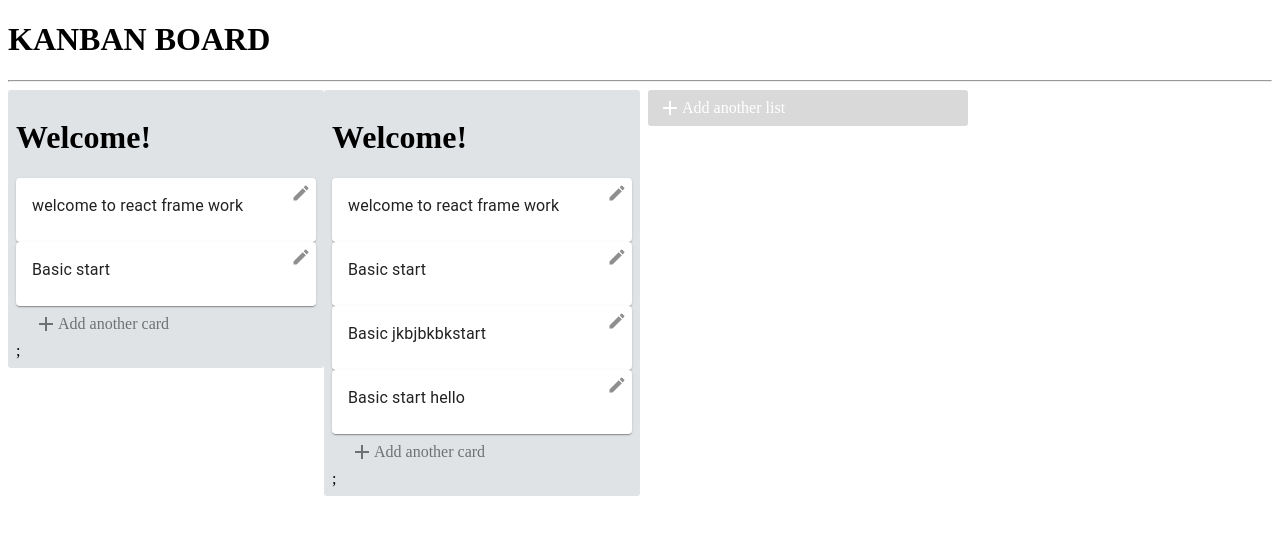
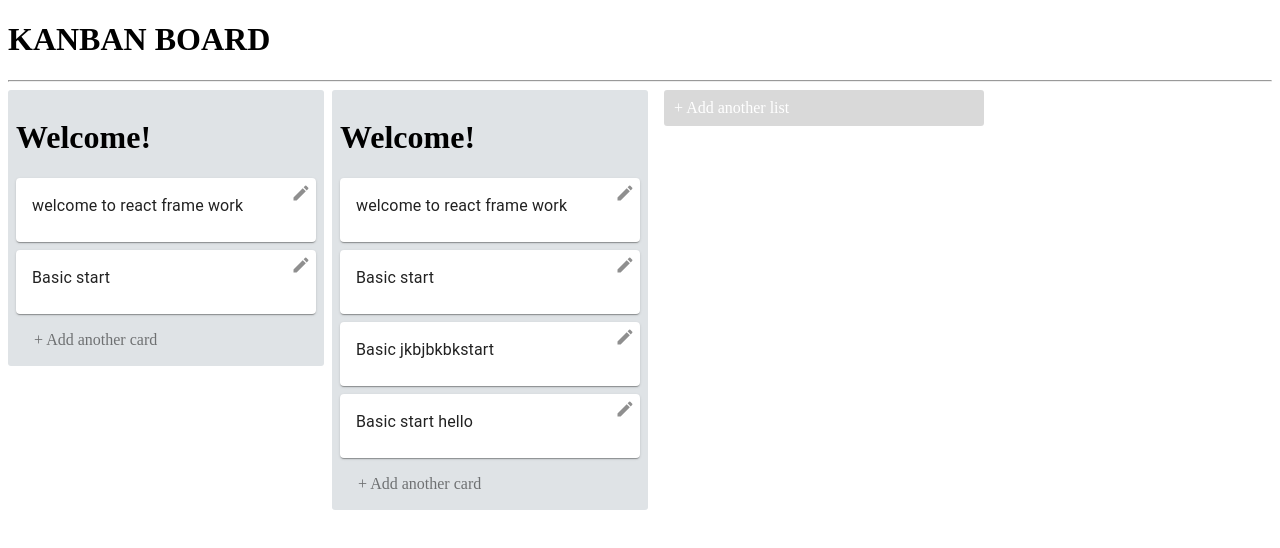
Before and after one commit to ryuk156/KanBan_board_2.0, a React (Create React App) app in the folder kanban_board/: page / in a window 1280 px wide. Shown: the top 548 px of the page. Built offline with nearby package versions, Linux system fonts and the light colour scheme.

Commit message:
refactoring

```diff
--- a/kanban_board/src/components/ActionButton.js
+++ b/kanban_board/src/components/ActionButton.js
@@ -1,11 +1,11 @@
 import React, { Component } from "react";
 import AddIcon from "@material-ui/icons/Add";
-import { Card, Button } from "@material-ui/core";
-import Textarea from "react-textarea-autosize";
-import CloseIcon from "@material-ui/icons/Close";
 import { connect } from "react-redux";
 import { addList, addCard } from "../action";
 import styled from "styled-components";
+import OpenForm from "./OpenForm";
+import NewButton from "./NewButton";
+import Form from "./Form";
 
 class ActionButton extends Component {
   state = {
@@ -23,7 +23,7 @@ class ActionButton extends Component {
     });
   };
 
-  handlechange = (e) => {
+  handleInputChange = (e) => {
     this.setState({
       text: e.target.value,
     });
@@ -54,7 +54,8 @@ class ActionButton extends Component {
 
   renderAddbutton = () => {
     const { list } = this.props;
-    const buttonText = list ? "Add another list" : "Add another card";
+
+    const buttonText = list ? "+ Add another list" : "+ Add another card";
     const buttonTextOpacity = list ? 1 : 0.5;
     const buttonTextColor = list ? "white" : "inherit";
     const buttonTextBackground = list ? "rgba(0,0,0,0.15)" : "inherit";
@@ -82,70 +83,26 @@ class ActionButton extends Component {
     );
   };
 
-  renderForm = () => {
+  render() {
+    const { text } = this.state;
     const { list } = this.props;
-    const placeholder = list ? "Enter list title" : "Enter Title for card";
-    const buttontitle = list ? "Add list" : "Add card";
-
-    const Container = styled.div`
-      width: ${list ? "300px" : "100%"};
-    `;
-
-    const StyledCard = styled(Card)`
-      min-height: 85px;
-      padding: 6px 8px 2px;
-    `;
-
-    const StyledTextArea = styled(Textarea)`
-      resize: none;
-      width: 100%;
-      overflow: hidden;
-      outline: none;
-      border: none;
-    `;
-
-    const StyledButton = styled(Button)`
-      && {
-        color: white;
-        background: #5aac44;
-      }
-    `;
-
-    const ButtonContainer = styled.div`
-      margin-top: 8px;
-      display: flex;
-      align-items: center;
-      margin-left: 8px;
-    `;
-
-    return (
-      <Container>
-        <StyledCard>
-          <StyledTextArea
-            placeholder={placeholder}
-            autoFocus
-            onBlur={this.closeForm}
-            value={this.state.text}
-            onChange={this.handlechange}
-          />
-        </StyledCard>
-        <ButtonContainer>
-          <StyledButton
-            variant="contained"
-            onMouseDown={list ? this.handlelistsubmit : this.handlecardsubmit}
-            children={buttontitle}
-          />
-
-          <CloseIcon
-            style={{ marginLeft: 8, cursor: "pointer" }}
-            onClick={this.closeForm}
-          />
-        </ButtonContainer>
-      </Container>
+    return this.state.formOpen ? (
+      <Form
+        text={text}
+        onChange={this.handleInputChange}
+        closeForm={this.closeForm}
+      >
+        <NewButton
+          onClick={list ? this.handlelistsubmit : this.handlecardsubmit}
+        >
+          {list ? "Add List" : "Add Card"}
+        </NewButton>
+      </Form>
+    ) : (
+      <OpenForm list={list} onClick={this.openForm}>
+        {list ? "+ Add another list" : "+ Add another card"}
+      </OpenForm>
     );
-  };
-  render() {
-    return this.state.formOpen ? this.renderForm() : this.renderAddbutton();
   }
 }
 
--- a/kanban_board/src/components/Card.js
+++ b/kanban_board/src/components/Card.js
@@ -4,12 +4,19 @@ import { Card, Typography, CardContent } from "@material-ui/core";
 import EditIcon from "@material-ui/icons/Edit";
 import styled from "styled-components";
 import Form from "./Form";
+import NewButton from "./NewButton";
 import { editCard } from "../action";
 import { connect } from "react-redux";
 
+const Cards = React.memo(({ text, id, listid, index, dispatch }) => {
+  const [isEditing, setIsEditing] = useState(false);
+  const [cardText, setText] = useState(text);
+
   const CardContainer = styled.div`
-  margin-bottom: 0 0 8px 0;
+    margin-bottom: 8px;
     position: relative;
+    max-width: 100%;
+    word-wrap: break-word;
   `;
 
   const EditButton = styled(EditIcon)`
@@ -27,13 +34,12 @@ const EditButton = styled(EditIcon)`
     }
   `;
 
-function Cards({ text, id, listid, index, dispatch }) {
-  const [isEditing, setIsEditing] = useState(false);
-  const [cardText, setText] = useState(text);
+  const closeForm = (e) => {
+    setIsEditing(false);
+  };
 
-  const closeForm = (e) => {
-    console.log("clicked");
-    setIsEditing(false);
+  const handleChange = (e) => {
+    setText(e.target.value);
   };
 
   const saveCard = (e) => {
@@ -44,12 +50,9 @@ function Cards({ text, id, listid, index, dispatch }) {
 
   const renderEditForm = () => {
     return (
-      <Form
-        text={cardText}
-        setText={setText}
-        closeForm={closeForm}
-        actionButtonClicked={saveCard}
-      />
+      <Form text={cardText} onChange={handleChange} closeForm={closeForm}>
+        <NewButton onClick={saveCard}>Save</NewButton>
+      </Form>
     );
   };
 
@@ -64,7 +67,10 @@ function Cards({ text, id, listid, index, dispatch }) {
             onDoubleClick={() => setIsEditing(true)}
           >
             <Card>
-              <EditButton fontSize="small" />
+              <EditButton
+                fontSize="small"
+                onMouseDown={() => setIsEditing(true)}
+              />
               <CardContent>
                 <Typography>{text}</Typography>
               </CardContent>
@@ -76,6 +82,6 @@ function Cards({ text, id, listid, index, dispatch }) {
   };
 
   return isEditing ? renderEditForm() : renderCard();
-}
+});
 
 export default connect()(Cards);
--- a/kanban_board/src/components/Form.js
+++ b/kanban_board/src/components/Form.js
@@ -2,20 +2,16 @@ import React from "react";
 import styled from "styled-components";
 import Textarea from "react-textarea-autosize";
 import Card from "@material-ui/core/Card";
-import Button from "@material-ui/core/Button";
 import CloseIcon from "@material-ui/icons/Close";
 
-const Form = (props) => {
-  const { list, text = "", setText, actionButtonClicked, closeForm } = props;
-
+const Form = React.memo(
+  ({ list, text = "", onChange, closeForm, children }) => {
     const placeholder = list
       ? "Enter list title..."
       : "Enter a title for this card...";
 
-  const buttonTitle = "Save";
-
     const Container = styled.div`
-    width: ${list ? "300px" : "100%"};
+      width: 300px;
       margin-bottom: 8px;
     `;
 
@@ -30,13 +26,6 @@ const Form = (props) => {
       overflow: hidden;
       outline: none;
       border: none;
-  `;
-
-  const StyledButton = styled(Button)`
-    && {
-      color: white;
-      background: #5aac44;
-    }
     `;
 
     const ButtonContainer = styled.div`
@@ -58,21 +47,17 @@ const Form = (props) => {
             placeholder={placeholder}
             autoFocus
             value={text}
-          onChange={(e) => setText(e.target.value)}
+            onChange={(e) => onChange(e)}
             onBlur={closeForm}
           />
         </StyledCard>
         <ButtonContainer>
-        <StyledButton
-          variant="contained"
-          children={buttonTitle}
-          onMouseDown={actionButtonClicked}
-        />
-
+          {children}
           <StyledIcon onMouseDown={closeForm} />
         </ButtonContainer>
       </Container>
     );
-};
+  }
+);
 
 export default Form;
--- a/kanban_board/src/components/List.js
+++ b/kanban_board/src/components/List.js
@@ -11,10 +11,10 @@ const ListContainer = styled.div`
   width: 300px;
   padding: 8px;
   height: 100%;
-  margin-right: 0 8px 0 0;
+  margin-right: 8px;
 `;
 
-function List({ title, cards, listid, index }) {
+const List = React.memo(({ title, cards, listid, index }) => {
   return (
     <Draggable draggableId={String(listid)} index={index}>
       {(provided) => (
@@ -50,11 +50,10 @@ function List({ title, cards, listid, index }) {
               </div>
             )}
           </Droppable>
-          ;
         </ListContainer>
       )}
     </Draggable>
   );
-}
+});
 
 export default List;
--- /dev/null
+++ b/kanban_board/src/components/NewButton.js
@@ -0,0 +1,20 @@
+import React from "react";
+import styled from "styled-components";
+import Button from "@material-ui/core/Button";
+
+const NewButton = ({ children, onClick }) => {
+  const StyledButton = styled(Button)`
+    && {
+      color: white;
+      background: #5aac44;
+    }
+  `;
+
+  return (
+    <StyledButton variant="contained" onMouseDown={onClick}>
+      {children}
+    </StyledButton>
+  );
+};
+
+export default NewButton;
--- /dev/null
+++ b/kanban_board/src/components/OpenForm.js
@@ -0,0 +1,31 @@
+import React from "react";
+import styled from "styled-components";
+
+const OpenForm = ({ list, children, onClick }) => {
+  const buttonTextOpacity = list ? 1 : 0.5;
+  const buttonTextColor = list ? "white" : "inherit";
+  const buttonTextBackground = list ? "rgba(0,0,0,.15)" : "inherit";
+
+  const OpenFormButton = styled.div`
+    display: flex;
+    align-items: center;
+    cursor: pointer;
+    border-radius: 3px;
+    height: 36px;
+    margin-left: 8px;
+    width: 300px;
+    padding-left: 10px;
+    padding-right: 10px;
+    opacity: ${buttonTextOpacity};
+    color: ${buttonTextColor};
+    background-color: ${buttonTextBackground};
+  `;
+
+  return (
+    <OpenFormButton onClick={onClick}>
+      <p style={{ flexShrink: 0 }}>{children}</p>
+    </OpenFormButton>
+  );
+};
+
+export default OpenForm;
```
Lines whose indentation alone changed are shown as unchanged.
